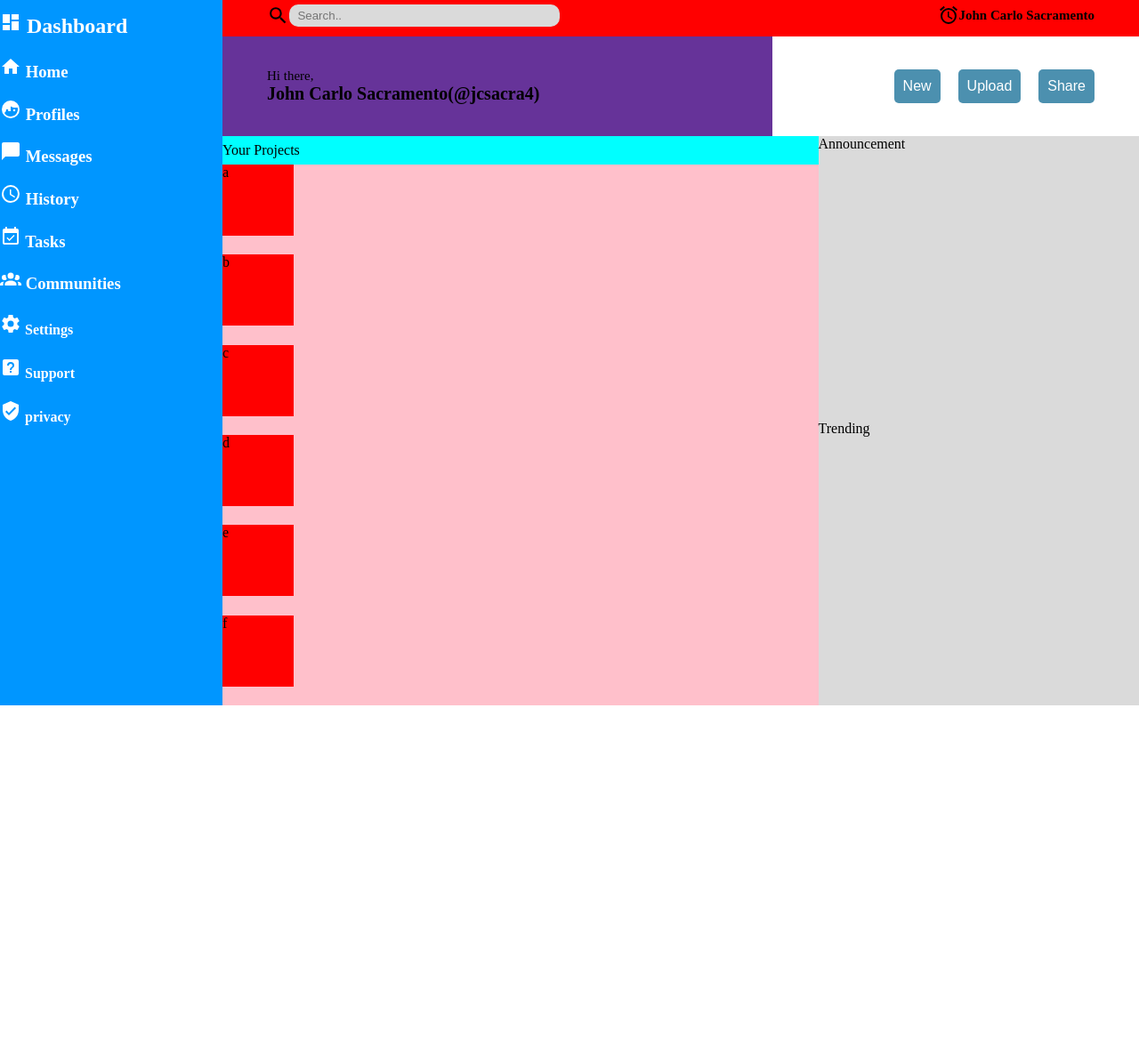
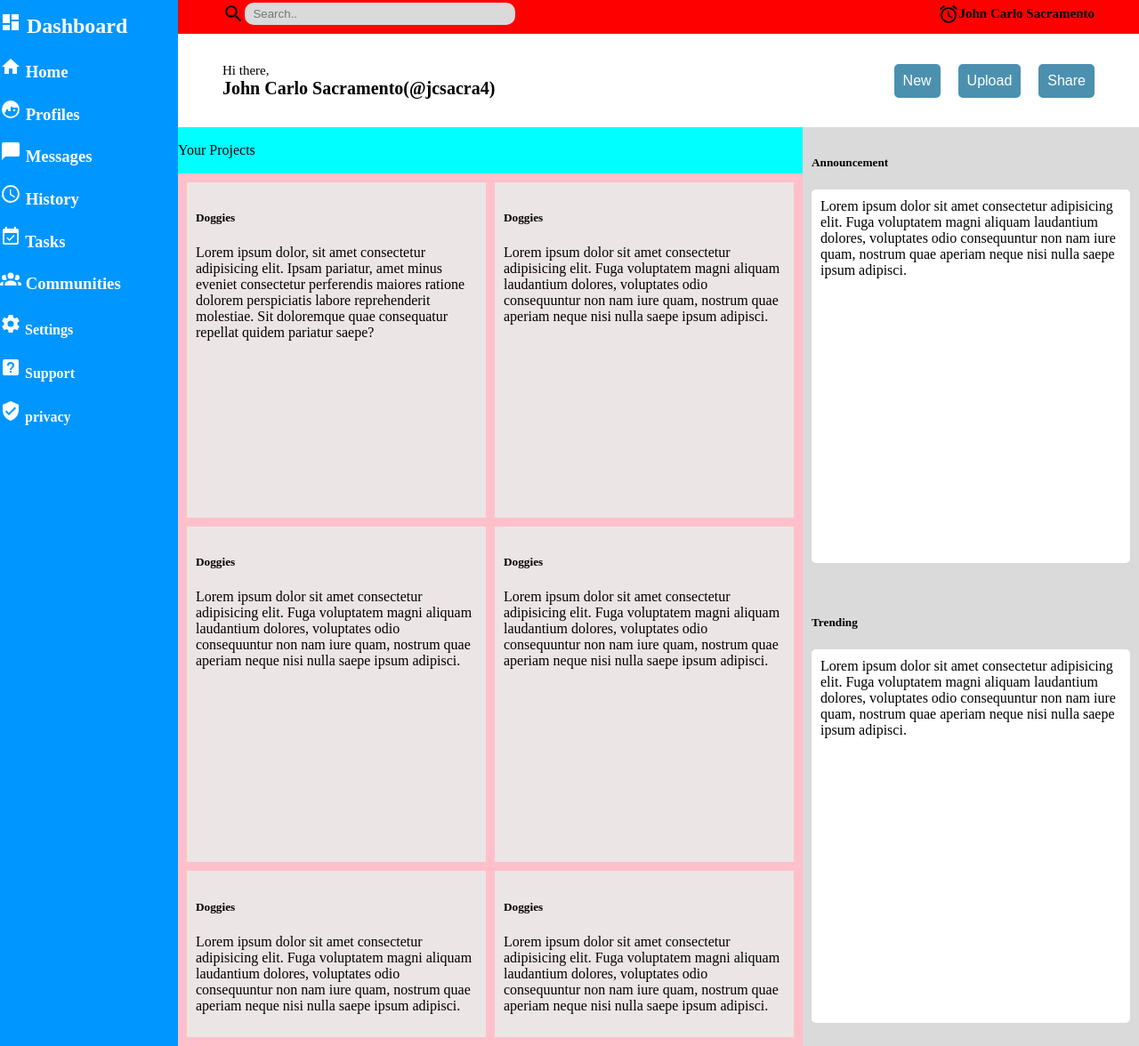
Before and after one commit to jcccc4/Admin_Dashboard, a plain HTML site: page index.html in a window 1280 px wide. Shown: the part 7-1183 px from the top of the page at 89% size. Before the commit the page ends 800 px from the top, so only its background shows below. Drawn offline with Linux system fonts and the light colour scheme.

Commit message:
Completed the requirements but the design is not yet finished

```diff
--- a/index.html
+++ b/index.html
@@ -104,16 +104,57 @@
             <content class="first-container">
                 <p class="description">Your Projects</p>
                 <section class="proj">
-                    <content class="box-content">a</content>
-                    <content class="box-content">b</content>
-                    <content class="box-content">c</content>
-                    <content class="box-content">d</content>
-                    <content class="box-content">e</content>
-                    <content class="box-content">f</content>
+                    <content class="box-content">
+                        <h5>Doggies</h5>
+                        <p>Lorem ipsum dolor, sit amet consectetur adipisicing elit. Ipsam
+                            pariatur, amet minus eveniet consectetur perferendis maiores ratione dolorem perspiciatis
+                            labore
+                            reprehenderit molestiae. Sit doloremque quae consequatur repellat quidem pariatur saepe?</p>
+                    </content>
+                    <content class="box-content">
+                        <h5>Doggies</h5>
+                        <p>Lorem ipsum dolor sit amet consectetur adipisicing elit. Fuga
+                            voluptatem magni aliquam laudantium dolores, voluptates odio consequuntur non nam iure quam,
+                            nostrum quae aperiam neque nisi nulla saepe ipsum adipisci.</p>
+                    </content>
+                    <content class="box-content">
+                        <h5>Doggies</h5>
+                        <p>Lorem ipsum dolor sit amet consectetur adipisicing elit. Fuga
+                            voluptatem magni aliquam laudantium dolores, voluptates odio consequuntur non nam iure quam,
+                            nostrum quae aperiam neque nisi nulla saepe ipsum adipisci.</p>
+                    </content>
+                    <content class="box-content">
+                        <h5>Doggies</h5>
+                        <p>Lorem ipsum dolor sit amet consectetur adipisicing elit. Fuga
+                            voluptatem magni aliquam laudantium dolores, voluptates odio consequuntur non nam iure quam,
+                            nostrum quae aperiam neque nisi nulla saepe ipsum adipisci.</p>
+                    </content>
+                    <content class="box-content">
+                        <h5>Doggies</h5>
+                        <p>Lorem ipsum dolor sit amet consectetur adipisicing elit. Fuga
+                            voluptatem magni aliquam laudantium dolores, voluptates odio consequuntur non nam iure quam,
+                            nostrum quae aperiam neque nisi nulla saepe ipsum adipisci.</p>
+                    </content>
+                    <content class="box-content">
+                        <h5>Doggies</h5>
+                        <p>Lorem ipsum dolor sit amet consectetur adipisicing elit. Fuga
+                            voluptatem magni aliquam laudantium dolores, voluptates odio consequuntur non nam iure quam,
+                            nostrum quae aperiam neque nisi nulla saepe ipsum adipisci.</p>
+                    </content>
                 </section>
             </content>
-            <content class="second-container">Announcement</content>
-            <content class="third-container">Trending</content>
+            <content class="second-container">
+                <h5 class="container-title">Announcement</h5>
+                <p class="container-content">Lorem ipsum dolor sit amet consectetur adipisicing elit. Fuga
+                    voluptatem magni aliquam laudantium dolores, voluptates odio consequuntur non nam iure quam,
+                    nostrum quae aperiam neque nisi nulla saepe ipsum adipisci.</p>
+            </content>
+            <content class="third-container">
+                <h5 class="container-title">Trending</h5>
+                <p class="container-content">Lorem ipsum dolor sit amet consectetur adipisicing elit. Fuga
+                    voluptatem magni aliquam laudantium dolores, voluptates odio consequuntur non nam iure quam,
+                    nostrum quae aperiam neque nisi nulla saepe ipsum adipisci.</p>
+            </content>
         </content>
     </body>
 
--- a/styles.css
+++ b/styles.css
@@ -1,8 +1,11 @@
+html{
+    height: 100%;
+}
 body{
     display: grid;
-    grid-template: 20% 80%/250px 1fr;
+    grid-template: 150px 1fr/200px 1fr;
     margin: 0;
-    height: 100vh;
+    height: 100%;
 }
 
 header{
@@ -48,7 +51,6 @@ content{
     display: flex;
     flex-direction: column;
     justify-content: center;
-    background-color: rebeccapurple;
     height: 100%;
     padding-left: 50px;
 }
@@ -84,6 +86,20 @@ content{
     display: grid;
     grid-template-rows: 5% 95%;
 }
+.second-container{
+    padding: 10px;
+}
+
+.third-container{
+    padding: 10px;
+}
+
+.container-content{
+    background-color: white;
+    padding:10px;
+    border-radius:5px;
+    height:400px
+}
 .description{
     display: flex;
     align-items: center;
@@ -91,11 +107,14 @@ content{
 .proj{
     background-color: pink;
     display: grid;
+    gap: 10px;
+    padding: 10px;
+    grid-template-rows: repeat(2, 1fr);
+    grid-template-columns: repeat(auto-fit, minmax(250px, 1fr));
 }
 .box-content{
-    height: 80px;
-    width: 80px;
-    background-color: red;
+    background-color: rgb(236, 229, 229);
+    padding:10px;
 }
 .btn-grp>button{
     background-color: #4c90af; /* Green */
```
